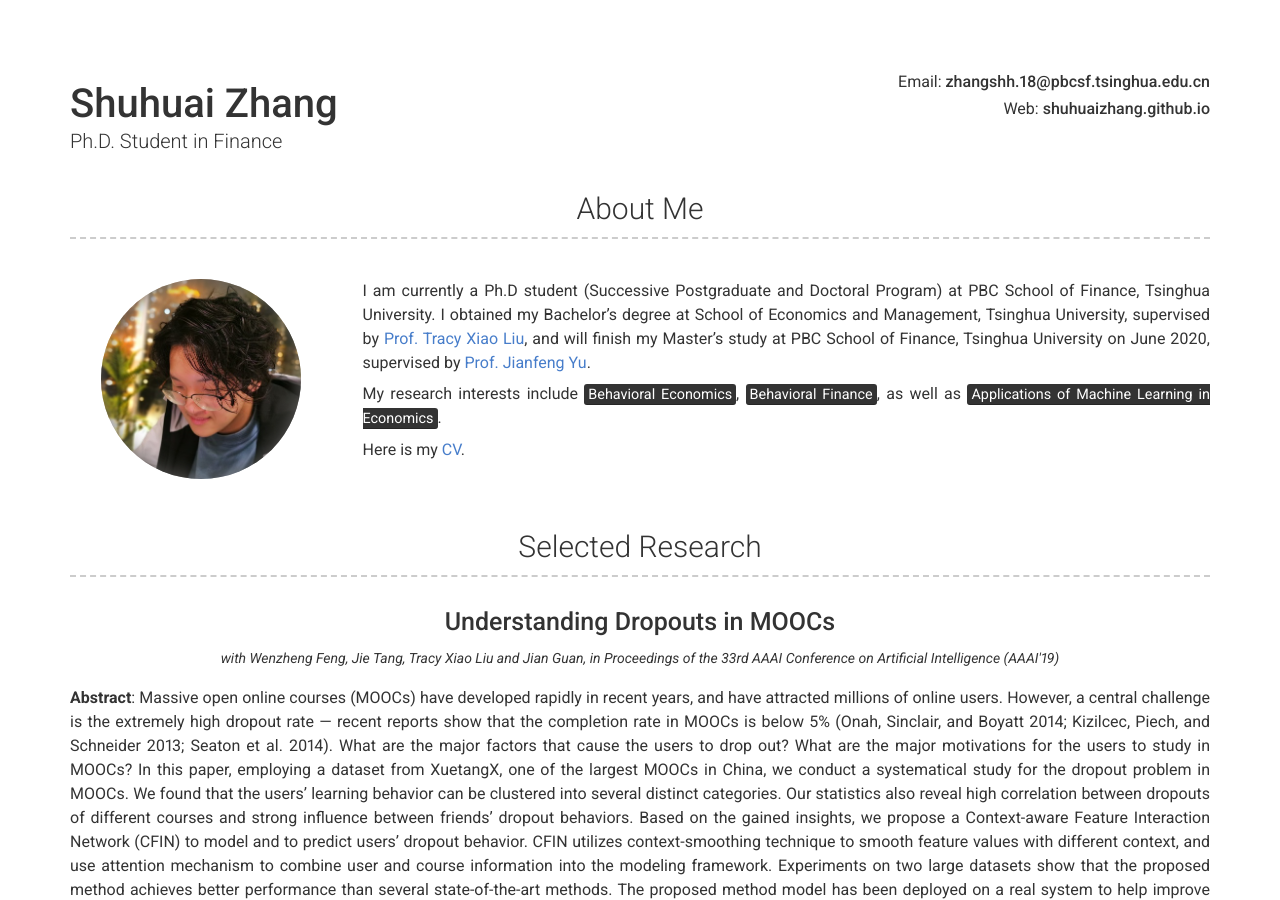
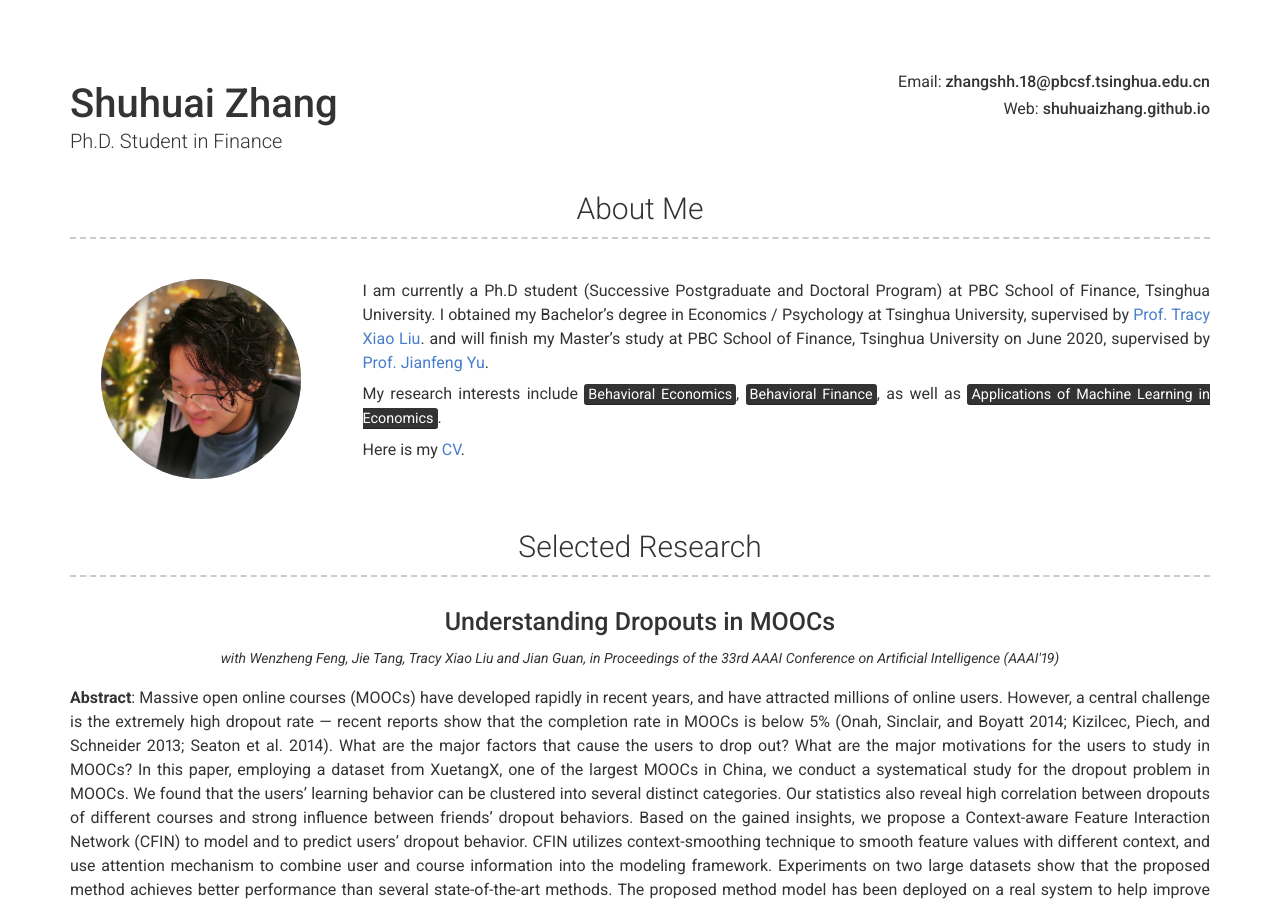
Before and after one commit to shuhuaizhang/shuhuaizhang.github.io, a Jekyll site: the page built from index.md, in a window 1280 px wide and 900 px high. Built offline with Jekyll 4.4.1, drawn with Linux system fonts in a browser that asks for light colours; nearby versions of some CDN libraries.

Commit message:
Update _config.yml

```diff
--- a/_config.yml
+++ b/_config.yml
@@ -45,7 +45,7 @@ darkmode: false
 about_profile_image: /portfolio.png
 about_content: | # this will include new lines to allow paragraphs
   I am currently a Ph.D student (Successive Postgraduate and Doctoral Program) at PBC School of Finance, Tsinghua University.
-  I obtained my Bachelor's degree at School of Economics and Management, Tsinghua University, supervised by [Prof. Tracy Xiao Liu](https://tracyxliu.com/),
+  I obtained my Bachelor's degree in Economics / Psychology at Tsinghua University, supervised by [Prof. Tracy Xiao Liu](https://tracyxliu.com/).
   and will finish my Master's study at PBC School of Finance, Tsinghua University on June 2020, supervised by [Prof. Jianfeng Yu](https://sites.google.com/site/yujianfengaca/).
 
   My research interests include <mark>Behavioral Economics</mark>, <mark>Behavioral Finance</mark>, as well as <mark>Applications of Machine Learning in Economics</mark>.
```
